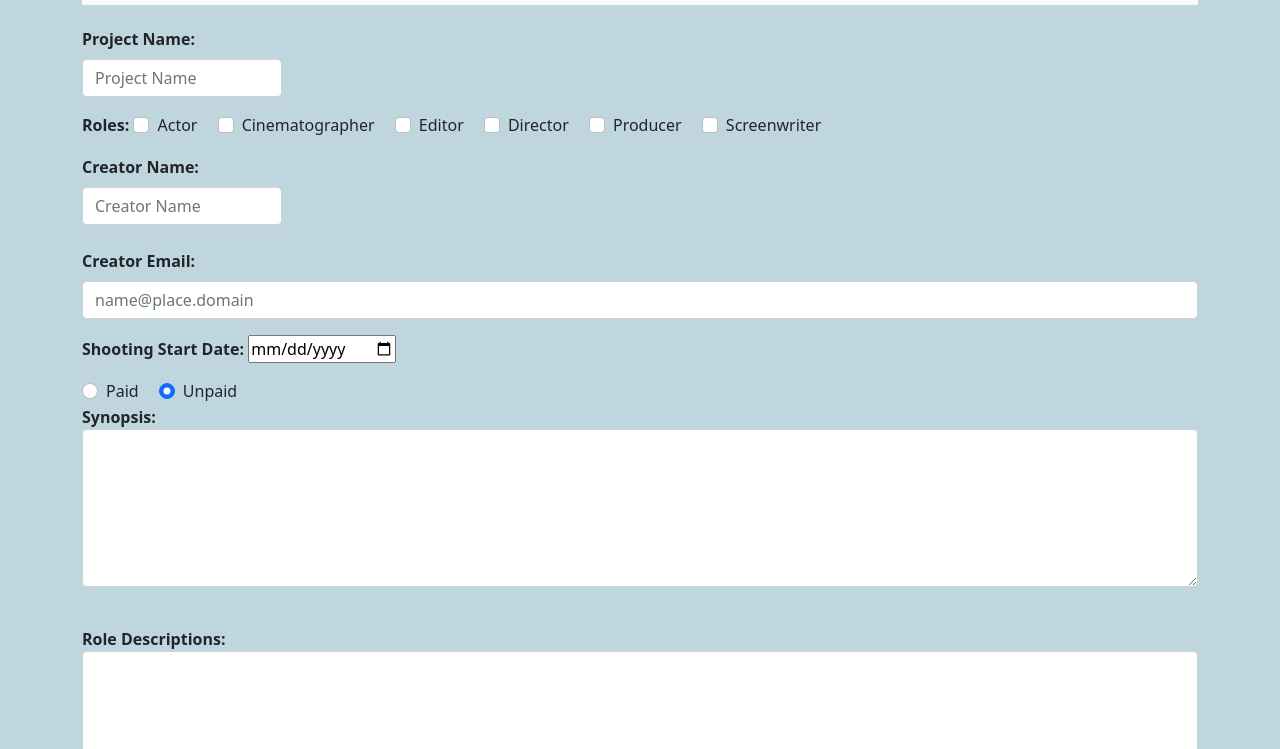
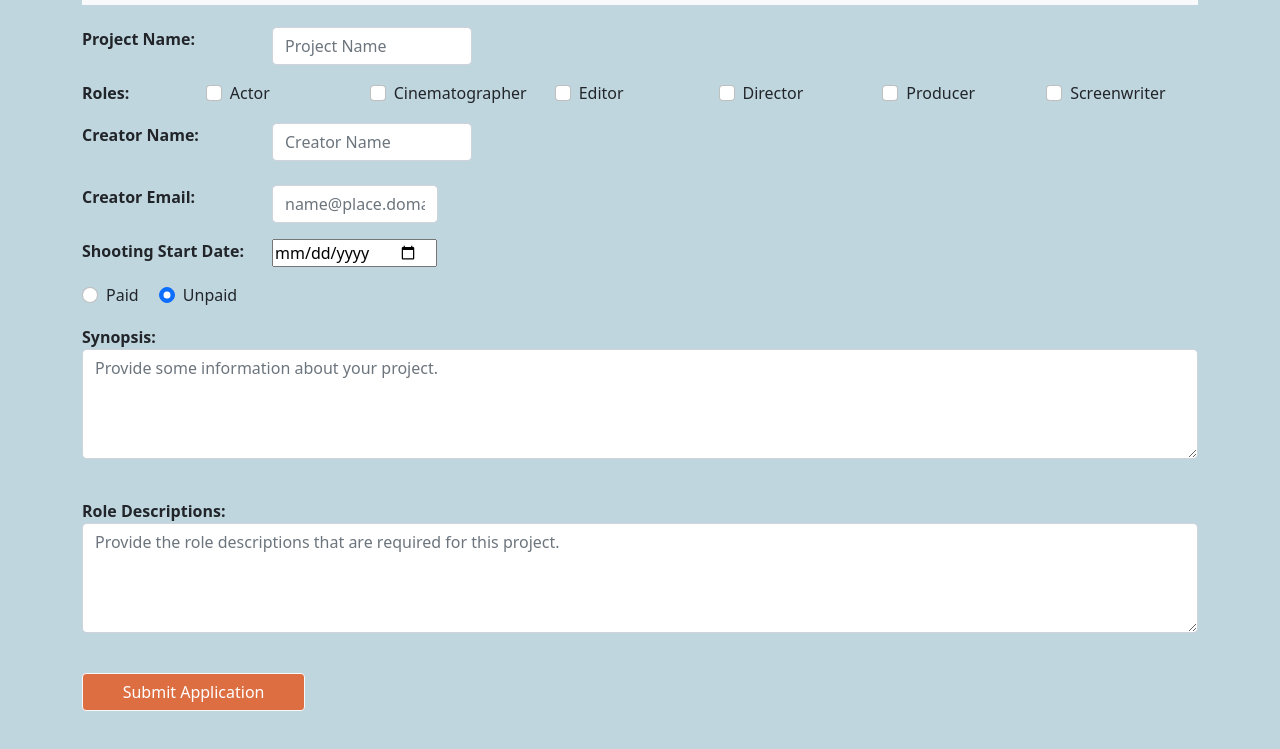
Before and after one commit to adavid2021/film_society_website, a website: page public/project_submission.html in a window 1280 px wide. Shown: the part 51-800 px from the top of the page. Drawn offline with nearby package versions, Linux system fonts and the light colour scheme; a web font is replaced by a local one.

Commit message:
Made some changes in the html page and started working on server for project submission.

```diff
--- a/public/project_submission.html
+++ b/public/project_submission.html
@@ -54,64 +54,73 @@
     <section style="margin-top: 2%">
         <form action="/new-project" method="post" id="applicant_submission">
 
-            <div class="mb-3">
-                <label for="name" class="form-label"><b>Project Name:</b></label>
-                <input type="text" class="form-control text" style="width: 200px;" id="name"
-                       placeholder="Project Name" name="name">
+<!--            <div class="form-check form-check-inline">-->
+<!--                <label for="name" class="form-label"><b>Project Name:</b></label>-->
+<!--                <input type="text" class="form-control text" style="width: 200px;" id="name"-->
+<!--                       placeholder="Project Name" name="name">-->
+<!--            </div>-->
+
+            <div class="row">
+                <div class="col-2" ><label for="name" class="form-label"><b>Project Name:</b></label>
+                </div>
+                <div class="col-2" ><input type="text" class="form-control text" style="width: 200px;" id="name"
+                       placeholder="Project Name" name="name"> </div>
             </div>
-            <div>
+
+            <div class="row mt-3 mb-3">
 
 
                 <!--            Checkboxes for Roles-->
-                <label><b>Roles: </b></label>
-
-                <div class="form-check form-check-inline">
+                <div class="col" > <label><b>Roles: </b></label> </div>
+<!--                <div class="col-2" >-->
+                <div class="col form-check form-check-inline">
                     <input class="form-check-input ch" type="checkbox" id="actor_ch">
                     <label class="form-check-label" for="actor_ch">Actor</label>
                 </div>
 
-                <div class="form-check form-check-inline">
+                <div class="col form-check form-check-inline">
                     <input class="form-check-input ch" type="checkbox" id="cinematographer_ch">
                     <label class="form-check-label" for="cinematographer_ch">Cinematographer</label>
                 </div>
 
-                <div class="form-check form-check-inline">
+                <div class="col form-check form-check-inline">
                     <input class="form-check-input ch" type="checkbox" id="editor_ch">
                     <label class="form-check-label" for="editor_ch">Editor</label>
                 </div>
 
-                <div class="form-check form-check-inline">
+                <div class="col form-check form-check-inline">
                     <input class="form-check-input ch" type="checkbox" id="director_ch">
                     <label class="form-check-label" for="director_ch">Director</label>
                 </div>
 
-                <div class="form-check form-check-inline">
+                <div class="col form-check form-check-inline">
                     <input class="form-check-input ch" type="checkbox" id="producer_ch">
                     <label class="form-check-label" for="producer_ch">Producer</label>
                 </div>
 
-                <div class="form-check form-check-inline">
+                <div class="col form-check form-check-inline">
                     <input class="form-check-input ch" type="checkbox" id="screenwriter_ch">
                     <label class="form-check-label" for="screenwriter_ch">Screenwriter</label>
+<!--                </div>-->
                 </div>
             </div>
 
-            <div class="mb-4 mt-3">
-                <label for="creator_name" class="form-label"><b>Creator Name:</b></label>
-                <input type="text" class="form-control text" style="width: 200px;" id="creator_name"
-                       placeholder="Creator Name" name="creator_name">
+            <div class="row mb-4 mt-3">
+                <div class="col-2" ><label for="creator_name" class="form-label"><b>Creator Name:</b></label></div>
+                <div class="col-2" ><input type="text" class="form-control text" style="width: 200px;" id="creator_name"
+                                           placeholder="Creator Name" name="creator_name"></div>
             </div>
 
-            <div class="mb-3">
-                <label for="creator_email" class="form-label"><b>Creator Email:</b></label>
-                <input type="text" class="form-control text" id="creator_email"
-                       placeholder="name@place.domain" name="creator_email">
+            <div class="row mb-3">
+                <div class="col-2" ><label for="creator_email" class="form-label"><b>Creator Email:</b></label></div>
+                <div class="col-2" ><input type="text" class="form-control text" id="creator_email"
+                                           placeholder="name@place.domain" name="creator_email"></div>
             </div>
 
             <!--            shooting date -->
-            <div class="mb-3">
-                <label for="shooting_date"><b>Shooting Start Date:</b></label>
-                <input id="shooting_date" type="date" name="shooting_date" value="">
+            <div class="row mb-3">
+                <div class="col-2" ><label for="shooting_date"><b>Shooting Start Date:</b></label></div>
+                <div class="col-2" ><input id="shooting_date" type="date" name="shooting_date" value="" style="padding-right: 10%"></div>
             </div>
 
             <!--            paid and Unpaid-->
@@ -125,17 +134,17 @@
             </div>
 
             <!--            for synopsis and Role Descriptions-->
-            <div class="mb-3">
+            <div class="mb-3 mt-3">
                 <label for="synopsis"><b>Synopsis:</b></label><br>
-                <textarea class="form-control" id="synopsis" name="synopsis" rows="6" cols="180"></textarea><br>
+                <textarea class="form-control" id="synopsis" name="synopsis" rows="4" cols="180" placeholder="Provide some information about your project."></textarea><br>
             </div>
 
-            <div class="mb-3">
+            <div class="mb-3 mt-3">
                 <label for="role_des"><b>Role Descriptions:</b></label><br>
-                <textarea class="form-control" id="role_des" name="role_des" rows="6" cols="180"></textarea><br>
+                <textarea class="form-control" id="role_des" name="role_des" rows="4" cols="180" placeholder="Provide the role descriptions that are required for this project."></textarea><br>
             </div>
 
-            <div class="mb-3">
+            <div class="mb-3 mt-3">
                 <p id="error_message" style="color: red"></p>
             </div>
 
```
Also changed, not shown: public/application_submission.html (+1 -1 lines), public/index.html (+1 -1 lines), public/js/application_submission.js (+8 -0 lines), server.js (+71 -0 lines).
